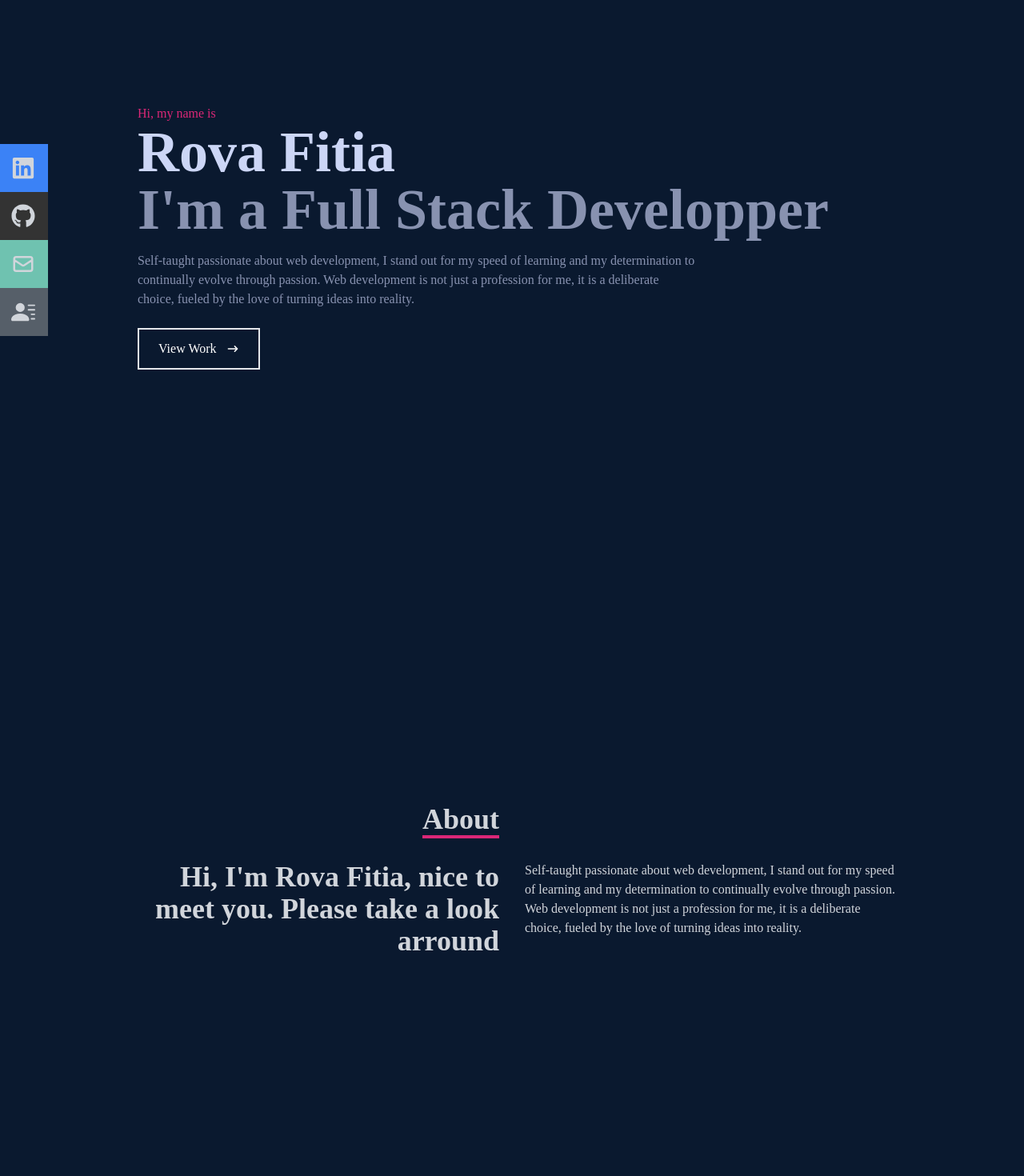
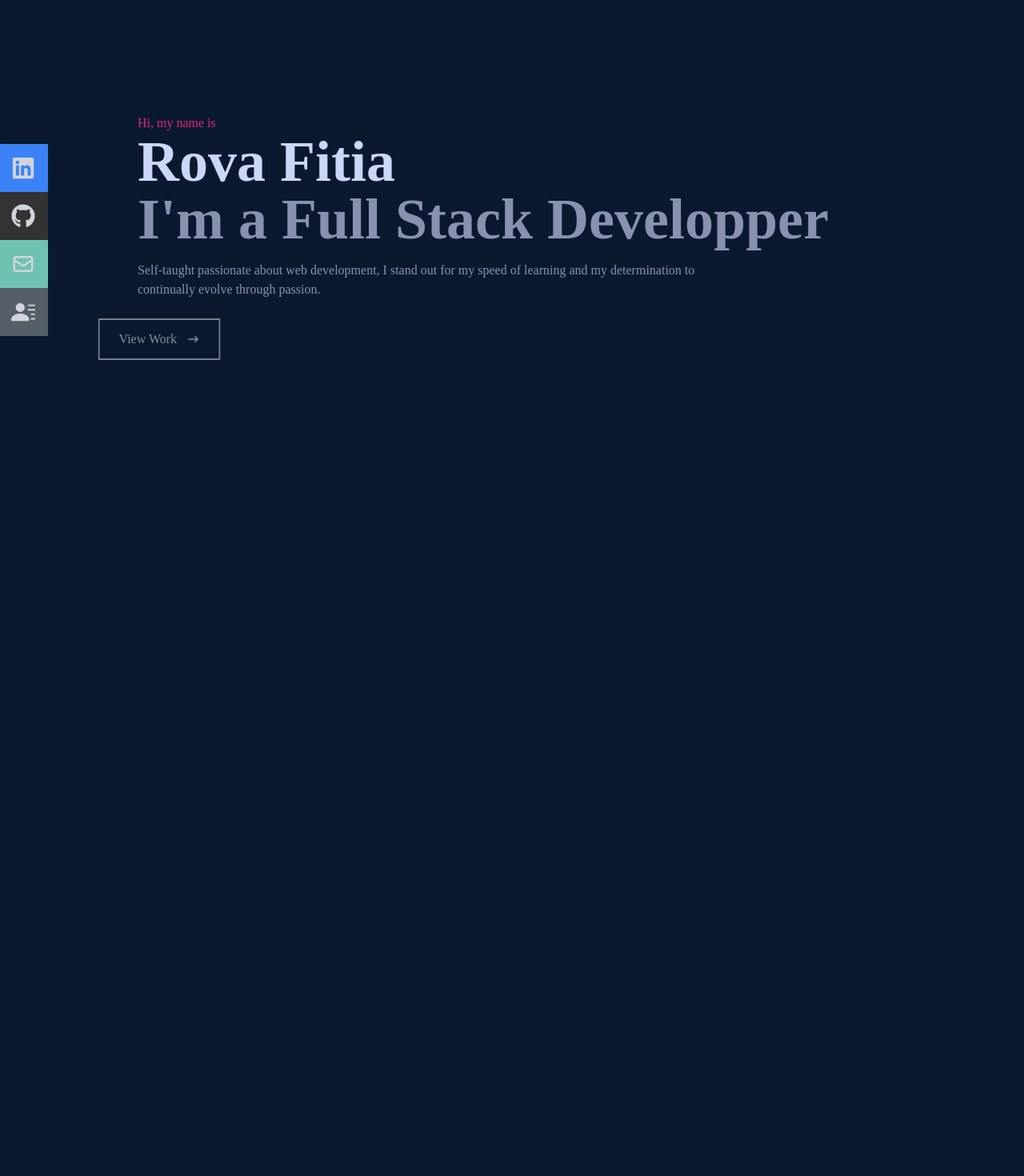
Before and after one commit to RovaFitia/portfolio-react-app, a React (Create React App) app: page / in a window 1280 px wide. Shown: the part 100-1570 px from the top of the page at 80% size. Built offline with nearby package versions, Linux system fonts and the light colour scheme; the HTML template or start-up script is replaced by a standard one.

Commit message:
Ajout d'animation framer-motion

```diff
--- a/package.json
+++ b/package.json
@@ -6,11 +6,13 @@
     "@testing-library/jest-dom": "^5.17.0",
     "@testing-library/react": "^13.4.0",
     "@testing-library/user-event": "^13.5.0",
+    "framer-motion": "^10.18.0",
     "react": "^18.2.0",
     "react-dom": "^18.2.0",
     "react-icons": "^5.0.0",
     "react-scripts": "5.0.1",
     "react-scroll": "^1.9.0",
+    "react-use": "^17.4.2",
     "web-vitals": "^2.1.4"
   },
   "scripts": {
--- a/src/components/pages/About.jsx
+++ b/src/components/pages/About.jsx
@@ -1,9 +1,39 @@
-import React from "react";
+//TODO : code 1
+
+import React, { useEffect, useState } from "react";
+import { Link as ScrollLink, Element } from "react-scroll";
+import { motion } from "framer-motion";
 
 const About = () => {
+  const [isVisible, setIsVisible] = useState(false);
+
+  useEffect(() => {
+    const handleScroll = () => {
+      const scrollY = window.scrollY || window.pageYOffset;
+      const threshold = 400;
+      setIsVisible(scrollY > threshold);
+    };
+
+    window.addEventListener("scroll", handleScroll);
+    return () => {
+      window.removeEventListener("scroll", handleScroll);
+    };
+  }, []);
+
+  const containerVariants = {
+    hidden: { opacity: 0, y: 150 },
+    visible: { opacity: 1, y: 0 },
+  };
+
   return (
-    <div name="about" className="w-full h-screen bg-[#0a192f] text-gray-300">
-      <div className="flex flex-col justify-center items-center w-full h-full">
+    <Element name="about" className="w-full h-screen bg-[#0a192f] text-gray-300">
+      <motion.div
+        variants={containerVariants}
+        initial="hidden"
+        animate={isVisible ? "visible" : "hidden"}
+        transition={{ duration: 2 }}
+        className="flex flex-col justify-center items-center w-full h-full"
+      >
         <div className="max-w-[1000px] w-full grid grid-cols-2 gap-8">
           <div className="sm:text-right pb-8 pl-4">
             <p className="text-4xl font-bold inline border-b-4 border-pink-600">
@@ -16,16 +46,15 @@ const About = () => {
         <div className="max-w-[1000px] w-full grid sm:grid-cols-2 gap-8 px-4">
           <div className="sm:text-right text-4xl font-bold">
             <p>
-              Hi, I'm Rova Fitia, nice to meet you. Please take a look arround
+              Hi, I'm Rova Fitia, nice to meet you. Please take a look around
             </p>
           </div>
           <div>
             <p>Self-taught passionate about web development, I stand out for my speed of learning and my determination to continually evolve through passion. Web development is not just a profession for me, it is a deliberate choice, fueled by the love of turning ideas into reality.</p>
           </div>
         </div>
-
-      </div>
-    </div>
+      </motion.div>
+    </Element>
   );
 };
 
--- a/src/components/pages/Contact.jsx
+++ b/src/components/pages/Contact.jsx
@@ -7,11 +7,11 @@ const Contact = () => {
         <form action="https://getform.io/f/a2241859-20af-4fc7-a9ff-dbd6891cfa39" className='flex flex-col max-w-[600px] w-full t' method='POST'>
             <div className='pb-4'>
                 <p className='text-4xl inline font-bold border-b-4 border-pink-600'>Contact</p>
-                <p className='py-6'>// Submit the form bellow or shoot me an email - myemail@gmail.com</p>
+                <p className='py-6'>// Submit the form bellow or shoot me an email - rovafiti@gmail.com</p>
             </div>
-            <input className='p-2 bg-[#ccd6f6] focus:bg-[#fff] text-gray-950' type="text" placeholder='Name' name='name' />
-            <input className='my-4 p-2 bg-[#ccd6f6] focus:bg-[#fff] text-gray-950' type="email" placeholder='Email' name='email' />
-            <textarea className='p-2 bg-[#ccd6f6] focus:bg-[#fff] text-gray-950' name="message" rows="7" placeholder='Message'></textarea>
+            <input className='p-2 bg-[#ccd6f6] focus:bg-[#fff] text-gray-950' type="text" placeholder='Name' name='name' required />
+            <input className='my-4 p-2 bg-[#ccd6f6] focus:bg-[#fff] text-gray-950' type="email" placeholder='Email' name='email' required />
+            <textarea className='p-2 bg-[#ccd6f6] focus:bg-[#fff] text-gray-950' name="message" rows="7" placeholder='Message' required ></textarea>
             <button className='border-2 hover:bg-pink-600 hover:border-pink-600 px-4 py-3 my-8 mx-auto flex items-center justify-center'>Let's Collaborate</button>
         </form>
     </div>
--- a/src/components/pages/Home.jsx
+++ b/src/components/pages/Home.jsx
@@ -1,24 +1,48 @@
 import React from 'react'
 import {HiArrowNarrowRight} from 'react-icons/hi'
+import {motion} from 'framer-motion'
 
 const Home = () => {
+
+    const elements = [
+        { type: "paragraph", text: "Hi, my name is", className: "text-pink-600" },
+        { type: "title", text: "Rova Fitia", className: "text-4xl sm:text-7xl font-bold text-[#ccd6f6]" },
+        { type: "subtitle", text: "I'm a Full Stack Developper", className: "text-4xl sm:text-7xl font-bold text-[#8892b0]" },
+        { type: "paragraph", text: "Self-taught passionate about web development, I stand out for my speed of learning and my determination to continually evolve through passion.", className: "text-[#8892b0] py-4 max-w-[700px]" },
+    ];
+
+
   return (
     <div name="home" className='w-full h-screen bg-[#0a192f]'>
 
         {/* container */}
         <div className='max-w-[1000px] mx-auto h-full px-8 flex flex-col justify-center'>
-            <p className='text-pink-600'>Hi, my name is</p>
-            <h1 className='text-4xl sm:text-7xl font-bold text-[#ccd6f6]'>Rova Fitia</h1>
-            <h2 className='text-4xl sm:text-7xl font-bold text-[#8892b0]'>I'm a Full Stack Developper</h2>
-            <p className='text-[#8892b0] py-4 max-w-[700px]'>Self-taught passionate about web development, I stand out for my speed of learning and my determination to continually evolve through passion.
-Web development is not just a profession for me, it is a deliberate choice, fueled by the love of turning ideas into reality.</p>
+            {elements.map((element, index) => (
+            <motion.div
+                key={index}
+                initial={{ opacity: 0, x: -100 }}
+                animate={{ opacity: 1, x: 0 }}
+                transition={{ duration: 1.5, delay: index * 1.5 }}
+                className={element.className}
+            >
+                {element.type === 'title' && <h1>{element.text}</h1>}
+                {element.type === 'subtitle' && <h2>{element.text}</h2>}
+                {element.type === 'paragraph' && <p>{element.text}</p>}
+            </motion.div>
+            ))}
+
             <div>
-                <button className='text-white group border-2 py-3 px-6 my-2 flex items-center hover:bg-pink-600 hover:border-pink-600'>
+                <motion.button
+                    initial={{ opacity: 0, x: -100 }}
+                    animate={{ opacity: 1, x: 0 }}
+                    transition={{ duration: 1.5, delay: elements.length * 1.45 }}
+                    className='text-white group border-2 py-3 px-6 my-2 flex items-center hover:bg-pink-600 hover:border-pink-600'
+                >
                     View Work
                     <span className='group-hover:rotate-90 duration-300'>
-                        <HiArrowNarrowRight className="ml-3"/>
+                    <HiArrowNarrowRight className="ml-3"/>
                     </span>
-                </button>
+                </motion.button>
             </div>
         </div>
 
--- a/src/components/pages/Work.jsx
+++ b/src/components/pages/Work.jsx
@@ -7,7 +7,7 @@ const Work = () => {
   return (
     <div name="work" className="w-full md:h-screen bg-[#0a192f] text-gray-300">
       <div className="max-w-[1000px] mx-auto p-4 flex flex-col justify-center w-full h-full">
-        <div className="pb-8">
+        <div className="pb-2">
           <p className="text-4xl font-bold border-b-4 border-pink-600 inline">Work</p>
           <p className="py-6">// Check out some of my recent work</p>
         </div>
```
Also changed, not shown: 1 other file (tests, documents, lock files or other folders).
